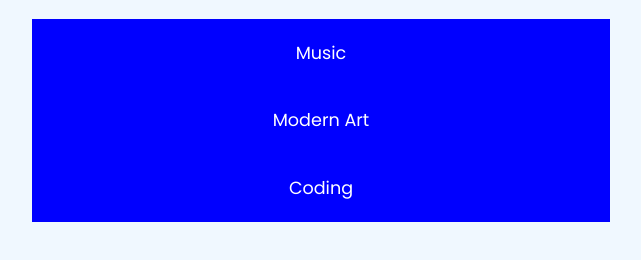
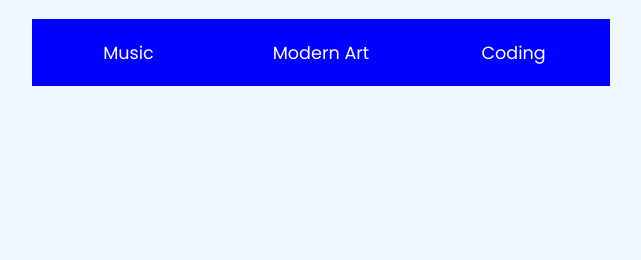
Before and after one commit to Harsh-Repository/upGradHackathon1, a plain HTML site: page index.html in a window 1280 px wide. Shown: the part 72-332 px from the top of the page, without its empty margins (319-960 px from the left). Drawn offline with Linux system fonts and the light colour scheme.

Commit message:
Update index.html

```diff
--- a/index.html
+++ b/index.html
@@ -9,44 +9,12 @@
   <body>
     <div id="main">
       <h1> Welcome to KnowledgeHut upGrad!</h1>
-      <!-- <h1>Welcome to Stack Master's Quiz App</h1> -->
-      <div class="topics">
+      <div class="quiz-topic">
         <button id="musicBtn">Music</button>
         <button id="artBtn">Modern Art</button>
         <button id="codingBtn">Coding</button>
       </div>
-      <!-- <div class="quiz-topic">
-        <Button id="quiz-topic-tile music">Music</Button>
-        <Button id="quiz-topic-tile modernArt">Modern-Art</Button>
-        <Button id="quiz-topic-tile coding">Coding</Button>
-      </div> -->
       <br>
-      <!-- <div class="quiz-container" id="quiz">
-        <div class="quiz-header">
-          <h2 id="question">Question Text</h2>
-          <div id="main">
-          </div>
-          <ul>
-            <li>
-              <input type="radio" name="answer" id="a" class="answer">
-              <label for="a" id="a_text">Option1</label>
-            </li>
-            <li>
-              <input type="radio" name="answer" id="a" class="answer">
-              <label for="b" id="b_text">Option2</label>
-            </li>
-            <li>
-              <input type="radio" name="answer" id="a" class="answer">
-              <label for="c" id="c_text">Option3</label>
-            </li>
-            <li>
-              <input type="radio" name="answer" id="a" class="answer">
-              <label for="d" id="d_text">Option4</label>
-            </li>
-          </ul>
-        </div>
-      </div> -->
-      <!-- <button id="submit">Submit</button> -->
     </div>
     <script type="module" src="js/index.js"></script>
   </body>
```
